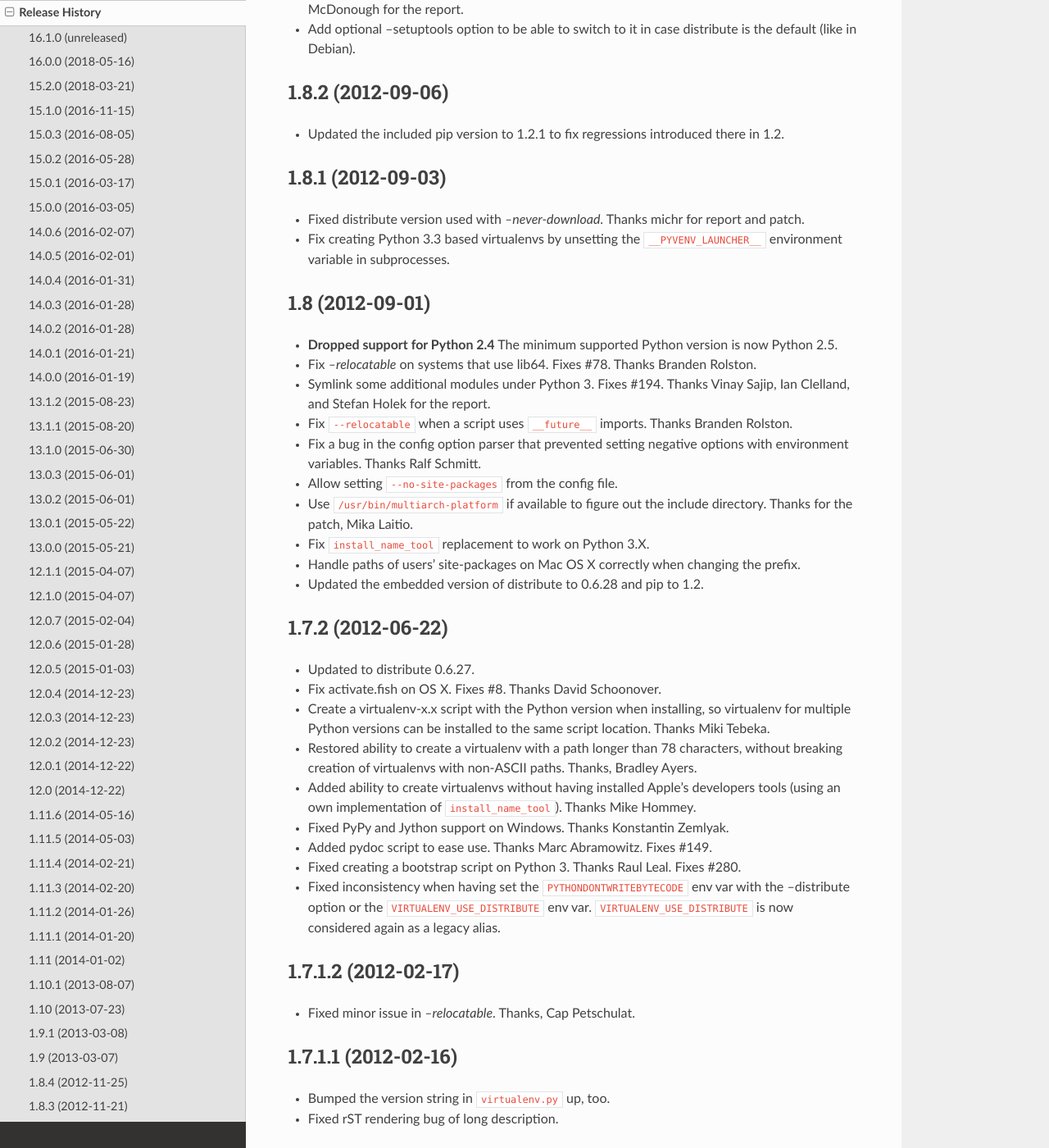
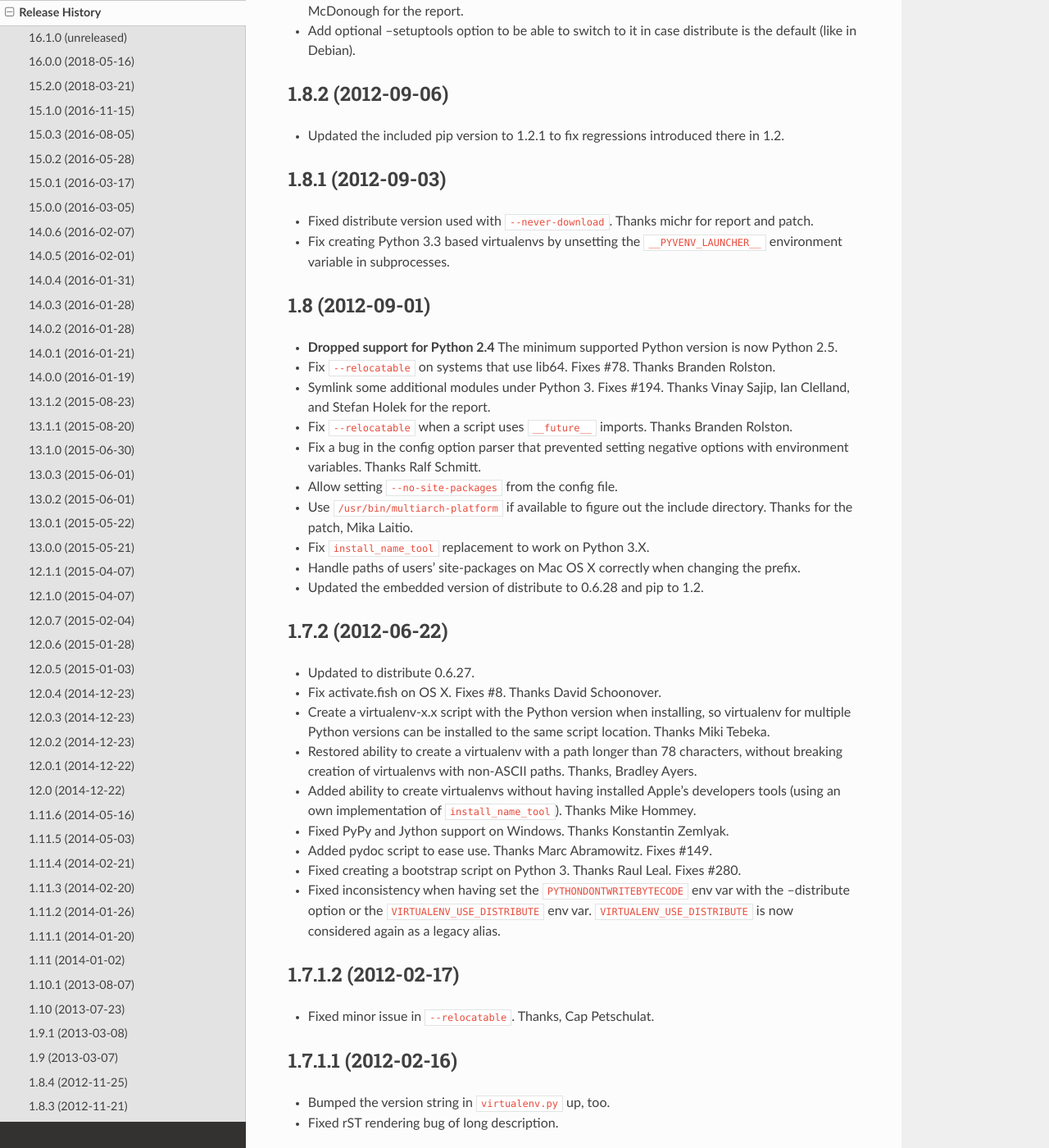
Before and after one commit to pypa/virtualenv, a Sphinx documentation site: the page built from docs/changes.rst, in a window 1280 px wide and 1400 px high, scrolled down 7916 px. Shown: the whole window at 82% size. Built offline with Sphinx 7.4.7 and the Read the Docs theme 2.0.0, drawn with Linux system fonts in a browser that asks for light colours; the version number could not be read and is left out; some of the changed text lies outside the part shown.

```diff
--- a/CONTRIBUTING.rst
+++ b/CONTRIBUTING.rst
@@ -10,7 +10,7 @@ Contributor notes
   Use Python 3 print-function syntax, and always ``use sys.exc_info()[1]``
   inside the ``except`` block to get at exception objects.
 
-* Pull requests should be made against `master` branch, which is also our
+* Pull requests should be made against ``master`` branch, which is also our
   latest stable version.
 
 * All changes to files inside virtualenv_embedded should be integrated to
--- a/azure-pipelines.yml
+++ b/azure-pipelines.yml
@@ -20,6 +20,8 @@ trigger:
     - .github/*
 
 jobs:
+- template: azure-run-tox-env.yml
+  parameters: {tox: fix_lint, python: 3.7}
 - template: azure-run-tox-env.yml
   parameters: {tox: embed, python: 3.7}
 - template: azure-run-tox-env.yml
--- a/docs/changes.rst
+++ b/docs/changes.rst
@@ -75,7 +75,7 @@ Release History
 15.0.0 (2016-03-05)
 -------------------
 
-* Remove the `virtualenv-N.N` script from the package; this can no longer be
+* Remove the ``virtualenv-N.N`` script from the package; this can no longer be
   correctly created from a wheel installation.
   Resolves :issue:`851`, :issue:`692`
 
@@ -485,7 +485,7 @@ Release History
 1.8.1 (2012-09-03)
 ------------------
 
-* Fixed distribute version used with `--never-download`. Thanks michr for
+* Fixed distribute version used with ``--never-download``. Thanks michr for
   report and patch.
 
 * Fix creating Python 3.3 based virtualenvs by unsetting the
@@ -498,7 +498,7 @@ Release History
 * **Dropped support for Python 2.4** The minimum supported Python version is
   now Python 2.5.
 
-* Fix `--relocatable` on systems that use lib64. Fixes #78. Thanks Branden
+* Fix ``--relocatable`` on systems that use lib64. Fixes #78. Thanks Branden
   Rolston.
 
 * Symlink some additional modules under Python 3. Fixes #194. Thanks Vinay
@@ -556,7 +556,7 @@ Release History
 1.7.1.2 (2012-02-17)
 --------------------
 
-* Fixed minor issue in `--relocatable`. Thanks, Cap Petschulat.
+* Fixed minor issue in ``--relocatable``. Thanks, Cap Petschulat.
 
 
 1.7.1.1 (2012-02-16)
@@ -572,7 +572,7 @@ Release History
 
 * Update embedded pip to version 1.1.
 
-* Fix `--relocatable` under Python 3. Thanks Doug Hellmann.
+* Fix ``--relocatable`` under Python 3. Thanks Doug Hellmann.
 
 * Added environ PATH modification to activate_this.py. Thanks Doug
   Napoleone. Fixes #14.
@@ -592,8 +592,8 @@ Release History
   Napoleone for testing and confirmation. Fixes #87.
 
 * Fixed creation of virtualenvs using -p in installs where some modules
-  that ought to be in the standard library (e.g. `readline`) are actually
-  installed in `site-packages` next to `virtualenv.py`. Thanks Greg Haskins
+  that ought to be in the standard library (e.g. ``readline``) are actually
+  installed in ``site-packages`` next to ``virtualenv.py``. Thanks Greg Haskins
   for report and fix. Fixes #167.
 
 * Added activation script for Powershell (signed by Jannis Leidel). Many
--- a/docs/installation.rst
+++ b/docs/installation.rst
@@ -17,7 +17,7 @@ Installation
     setuptools < 0.9.7, because easy_install didn't download from PyPI over SSL
     and was broken in some subtle ways.
 
-To install globally with `pip` (if you have pip 1.3 or greater installed globally):
+To install globally with ``pip`` (if you have pip 1.3 or greater installed globally):
 
 ::
 
--- a/docs/userguide.rst
+++ b/docs/userguide.rst
@@ -65,7 +65,7 @@ To undo these changes to your path (and prompt), just run::
 
     $ deactivate
 
-On Windows, the equivalent `activate` script is in the ``Scripts`` folder::
+On Windows, the equivalent ``activate`` script is in the ``Scripts`` folder::
 
     > \path\to\env\Scripts\activate
 
```
Also changed, not shown: other parts of docs/changes.rst (+1 -1 lines), docs/development.rst (+5 -5 lines), 5 other files.
